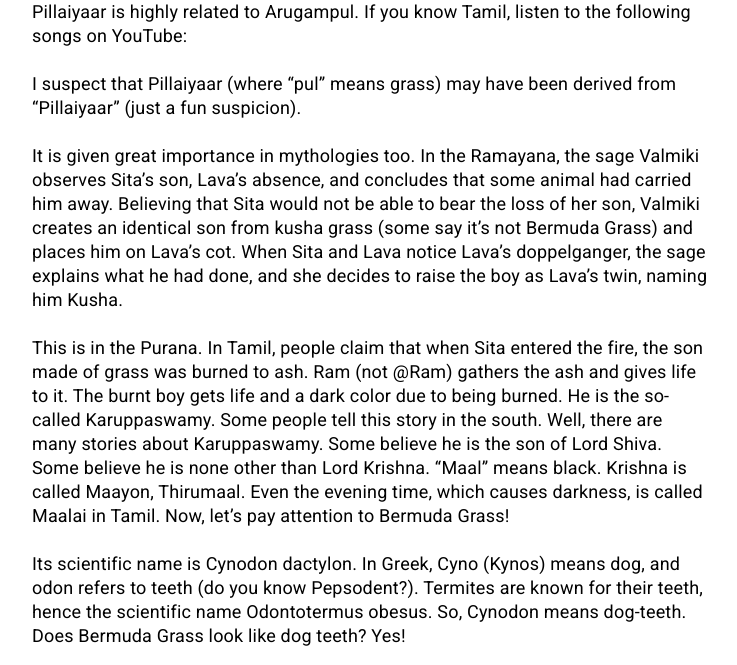
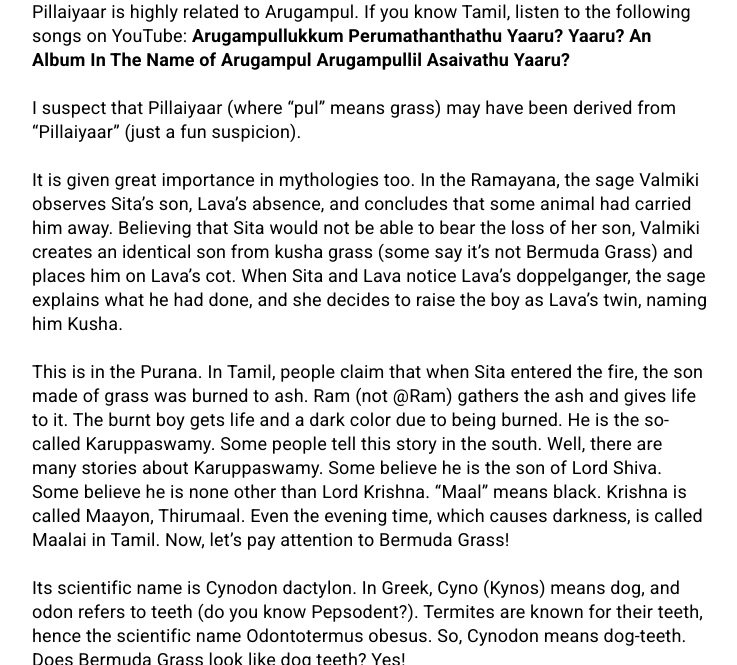
Before and after one commit to arihara-sudhan/blog, a Jekyll site: the page built from _posts/2024-07-18-Bermuda-Grass.md, in a window 1280 px wide and 900 px high, scrolled down 880 px, cut to the strip 235-900 px from the top of the window. Shown: the whole strip, without its empty margins (270-1007 px from the left). Built offline with Jekyll 4.4.1, drawn with Linux system fonts in a browser that asks for light colours.

Commit message:
Update 2024-07-18-Bermuda-Grass.md

```diff
--- a/_posts/2024-07-18-Bermuda-Grass.md
+++ b/_posts/2024-07-18-Bermuda-Grass.md
@@ -4,6 +4,9 @@
 It is known for its medicinal nature, which is good for health and serves as food for cattle. In Southern India, people who worship Pillaiyaar (Lord Ganesh) offer him a garland made of Bermuda Grass. Some people gather cow dung, form it into an elliptical sphere, and insert Bermuda grass on the top, considering it a form of Pillaiyaar.
 
 Pillaiyaar is highly related to Arugampul. If you know Tamil, listen to the following songs on YouTube:
+<a href="https://youtu.be/GHXxjA9qkcg?si=LlLxyytllvel-MiG">Arugampullukkum Perumathanthathu Yaaru? Yaaru?</a>
+<a href="https://youtu.be/d3Id-bvqYOU?si=ir539cT_jTO3227h">An Album In The Name of Arugampul</a>
+<a hred="https://youtu.be/R8WUhl72gZw?si=SgeKxwouA1xK8Xg8">Arugampullil Asaivathu Yaaru?</a>
 
 I suspect that Pillaiyaar (where "pul" means grass) may have been derived from "Pillaiyaar" (just a fun suspicion).
 
```
